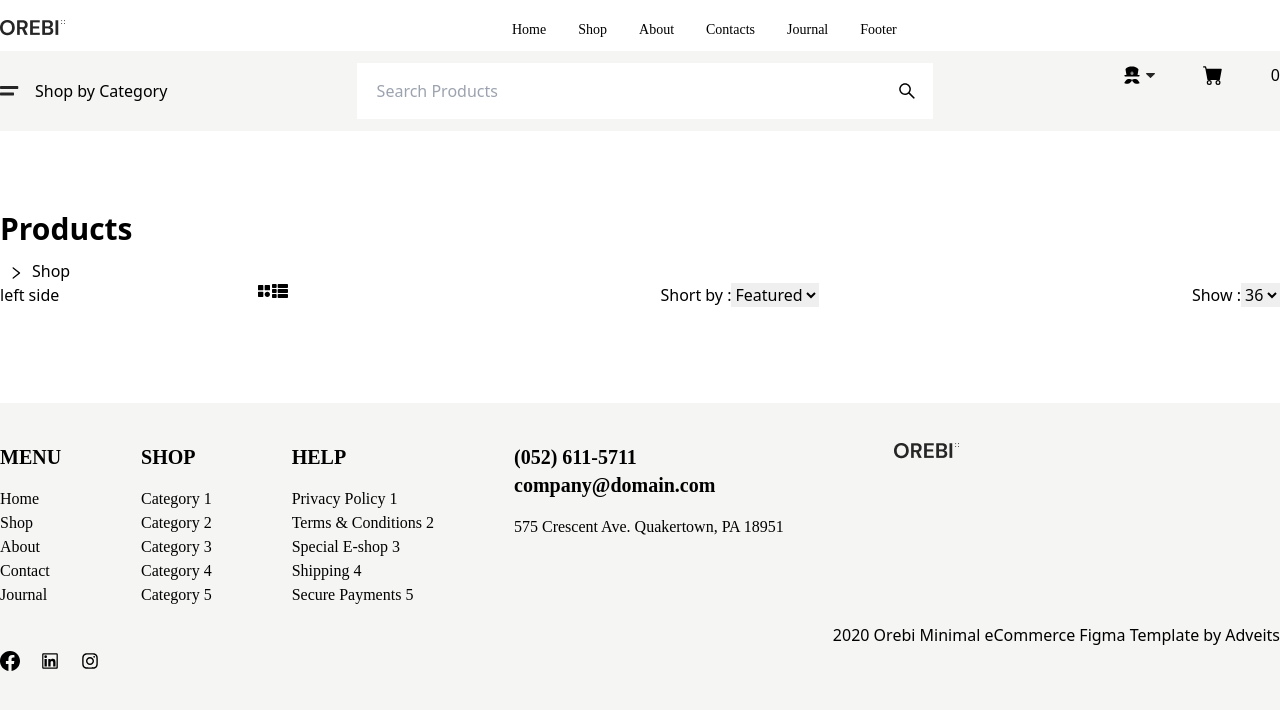
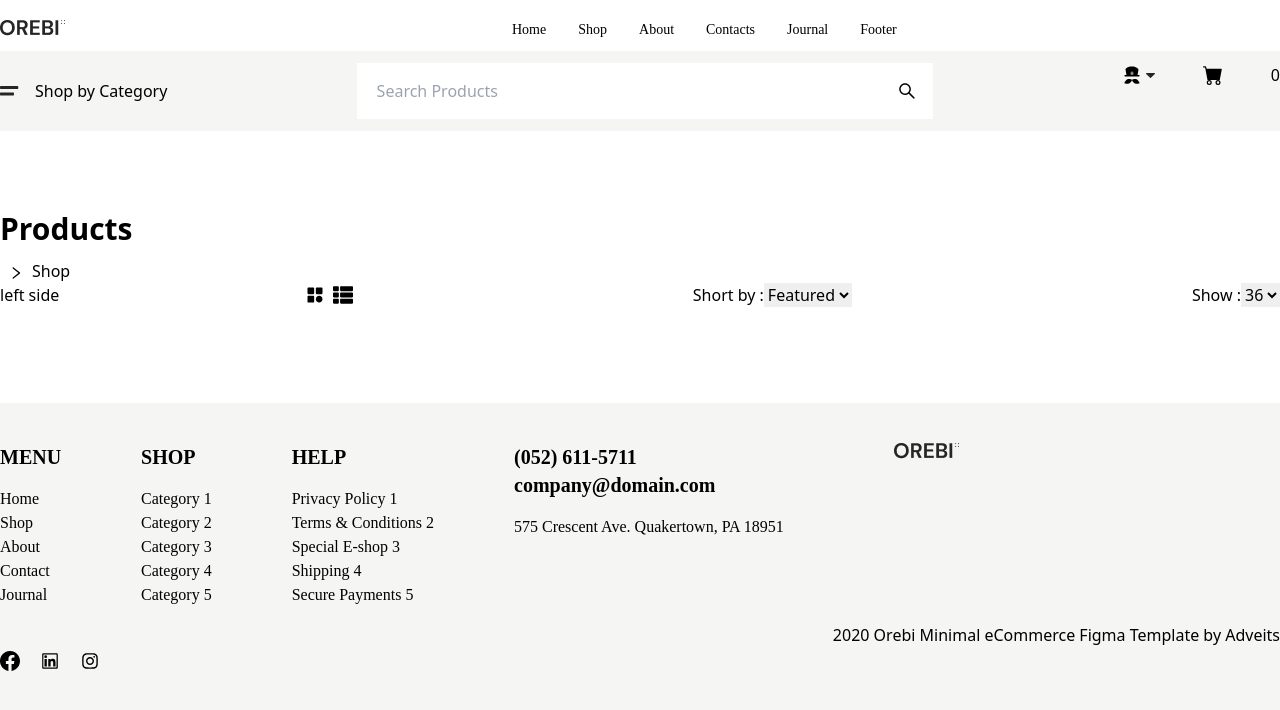
Before and after one commit to jibonrahaman/Orebi-fronted-E-commerce, a React (Vite) app: page /shop in a window 1280 px wide. Shown: the top 710 px of the page. Built offline with nearby package versions, Linux system fonts and the light colour scheme.

Commit message:
product Page- select option design

```diff
--- a/src/Components/ProductPage/ProductPage.jsx
+++ b/src/Components/ProductPage/ProductPage.jsx
@@ -19,12 +19,12 @@ function ProductPage() {
     <PageHeading text="Products"/>
      <BreadCrum/>
      <Flex className=" justify-between">
-      <div className=' w-1/5'>left side</div>
+      <div className=' w-1/4'>left side</div>
       <div className=' w-4/5'>
         <Flex className=" justify-between">
-       <Flex>
-       <BiSolidCategory />
-        <FaThList />
+       <Flex className=" gap-x-2 items-center">
+       <BiSolidCategory size={20} />
+        <FaThList size={20} />
        </Flex>
        <Flex>
         <h4>Short by : </h4>
```
